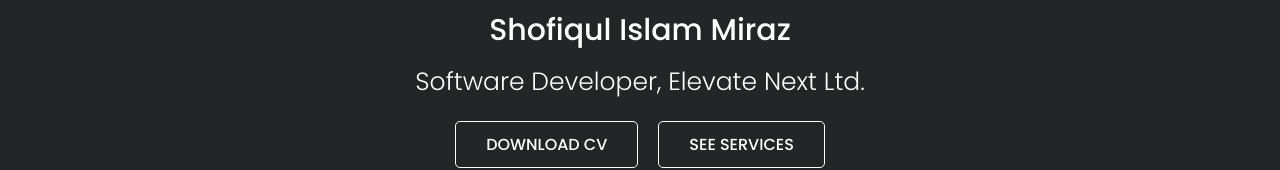
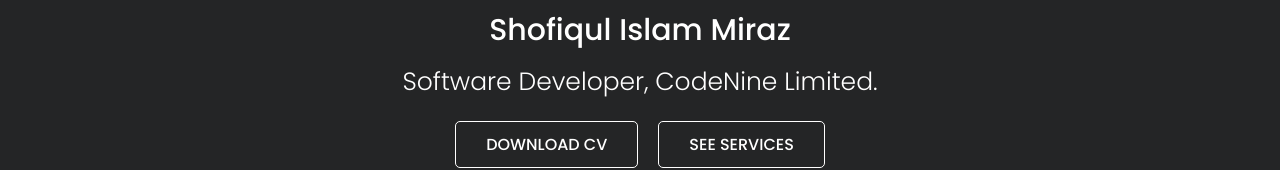
Before and after one commit to ShofiqulMiraz/portfolio, a Next.js app: page / in a window 1280 px wide. Shown: the part 387-557 px from the top of the page. Built offline with nearby package versions, Linux system fonts and the light colour scheme.

Commit message:
update some info and resume

```diff
--- a/components/Header/Header.js
+++ b/components/Header/Header.js
@@ -10,7 +10,7 @@
                 Shofiqul Islam Miraz
             </h2>
             <h3 className={styles.profession} data-aos="fade-up">
-                Software Developer, Elevate Next Ltd.
+                Software Developer, CodeNine Limited.
             </h3>
             <div className={styles.cta} data-aos="fade-up" data-aos-delay="300">
                 <a href="/Resume_Shofiqul.pdf" className={styles.cv} target="_blank" rel="noopener noreferrer">
```
Also changed, not shown: 1 other file (tests, documents, lock files or other folders).
